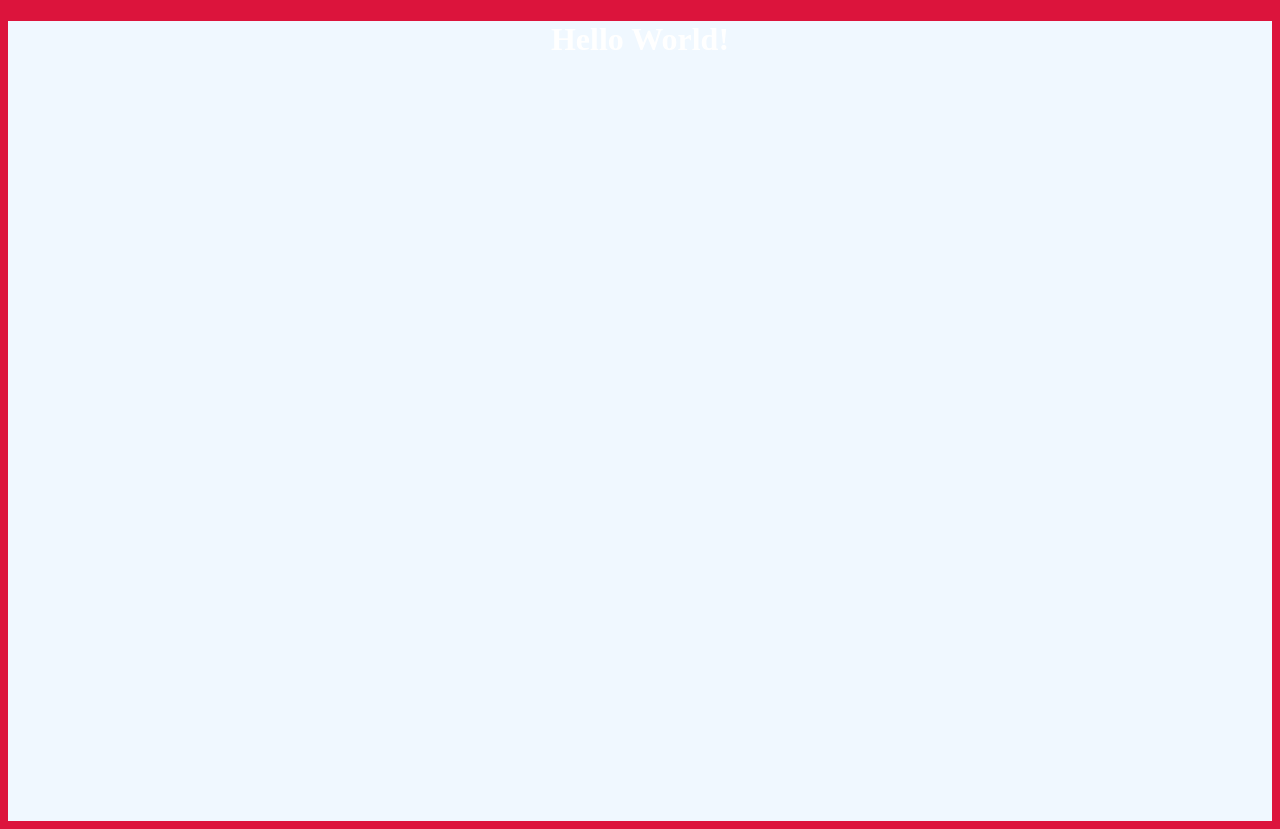
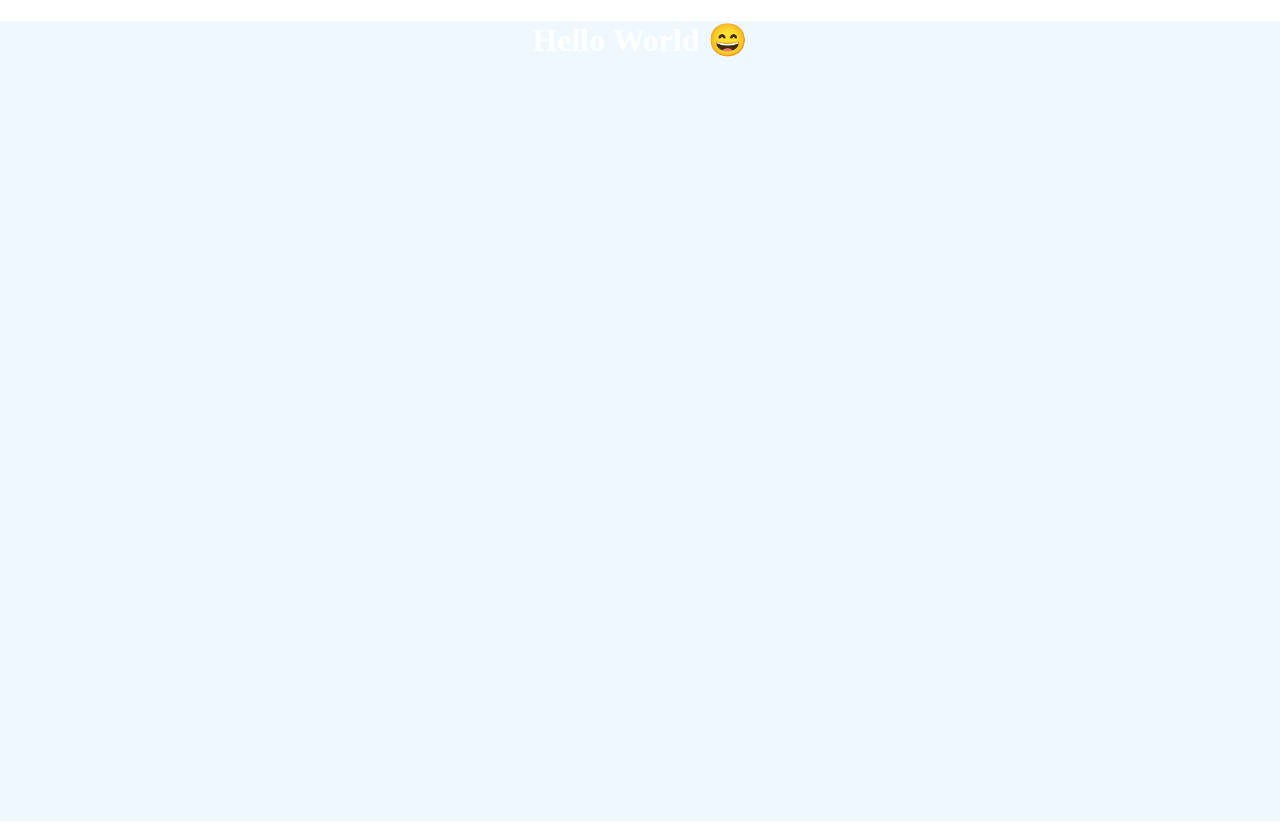
Before and after one commit to Hafizisrar123/Hafizisrar123.github.io, a plain HTML site: page index.html in a window 1280 px wide. Drawn offline with Linux system fonts and the light colour scheme.

Commit message:
first commit

```diff
--- a/index.html
+++ b/index.html
@@ -3,10 +3,12 @@
 <head>
     <meta charset="UTF-8">
     <meta name="viewport" content="width=device-width, initial-scale=1.0">
-    <title>Document</title>
+    <title>Hafiz Israr</title>
     <style>
         body{
-            background-color: crimson;
+            padding: 0%;
+            margin: 0%;
+
         }
         div {
             background-color: aliceblue;
@@ -20,7 +22,7 @@
 </head>
 <body>
     <div>
-        <h1>Hello World!</h1>
+        <h1>Hello World 😄</h1>
     </div>
 </body>
 </html>
```
